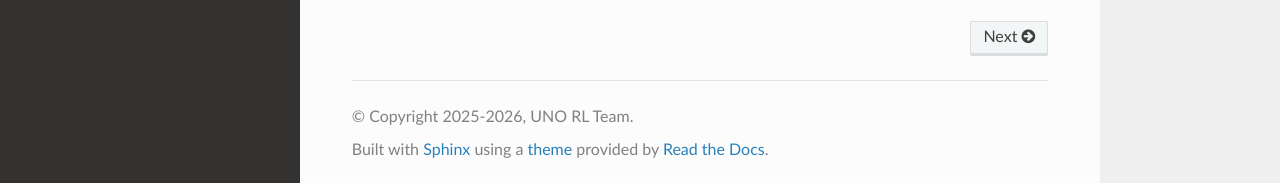
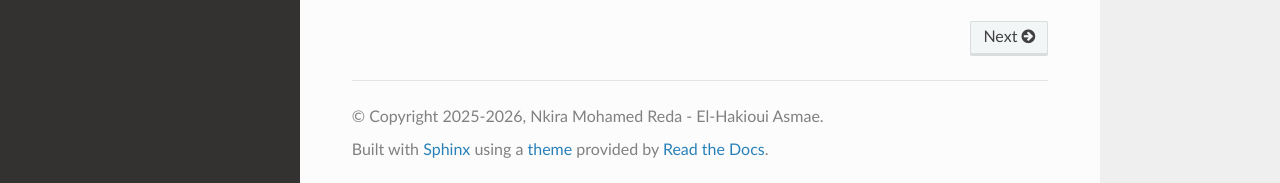
Before and after one commit to med-reda-nk/uno_RL, a Sphinx documentation site: the page built from docs/index.rst, in a window 1280 px wide and 900 px high, scrolled down 3180 px. Shown: the part 714-897 px from the top of the window. Built offline with Sphinx 7.4.7 and the Read the Docs theme 3.1.0, drawn with Linux system fonts in a browser that asks for light colours.

Commit message:
Update copyright in Sphinx config file
Updated copyright information in the Sphinx configuration.

```diff
--- a/docs/conf.py
+++ b/docs/conf.py
@@ -10,7 +10,7 @@ sys.path.insert(0, os.path.abspath('../src'))
 
 # -- Project information -----------------------------------------------------
 project = 'UNO Card Game RL'
-copyright = '2025-2026, UNO RL Team'
+copyright = '2025-2026, Nkira Mohamed Reda - El-Hakioui Asmae'
 author = 'UNO RL Team'
 release = '1.0.0'
 version = '1.0'
```
